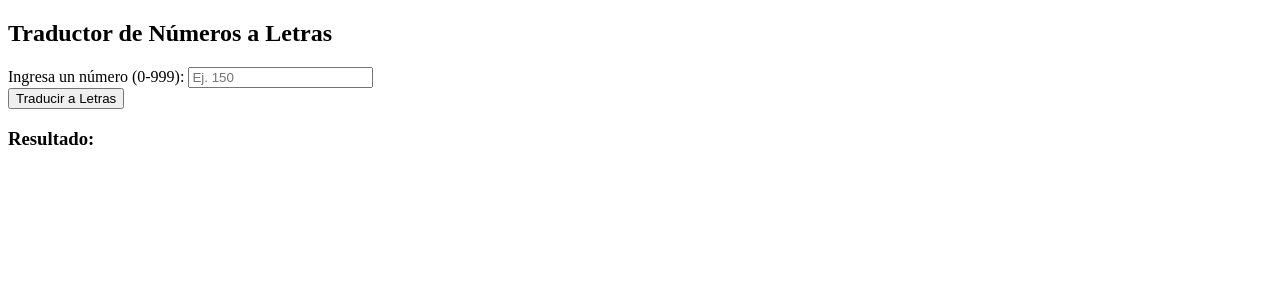
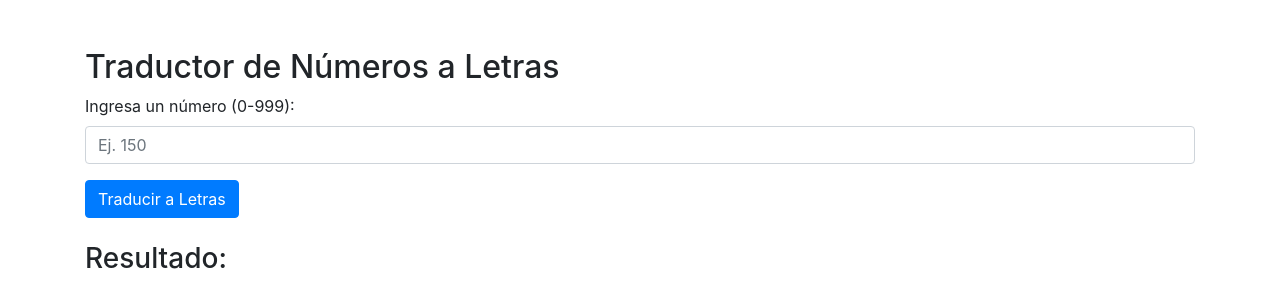
Before and after one commit to kengua2000/TallerGitSebastianQuenguan, a plain HTML site: page index.html in a window 1280 px wide. Drawn offline with nearby package versions, Linux system fonts and the light colour scheme.

Commit message:
Agregar diseño con Bootstrap

```diff
--- a/index.html
+++ b/index.html
@@ -4,7 +4,8 @@
     <meta charset="UTF-8">
     <meta name="viewport" content="width=device-width, initial-scale=1.0">
     <title>Traductor de Números a Letras</title>
-
+    <!-- Incluir Bootstrap -->
+    <link href="https://stackpath.bootstrapcdn.com/bootstrap/4.5.2/css/bootstrap.min.css" rel="stylesheet">
 </head>
 <body>
     <div class="container mt-5">
```
